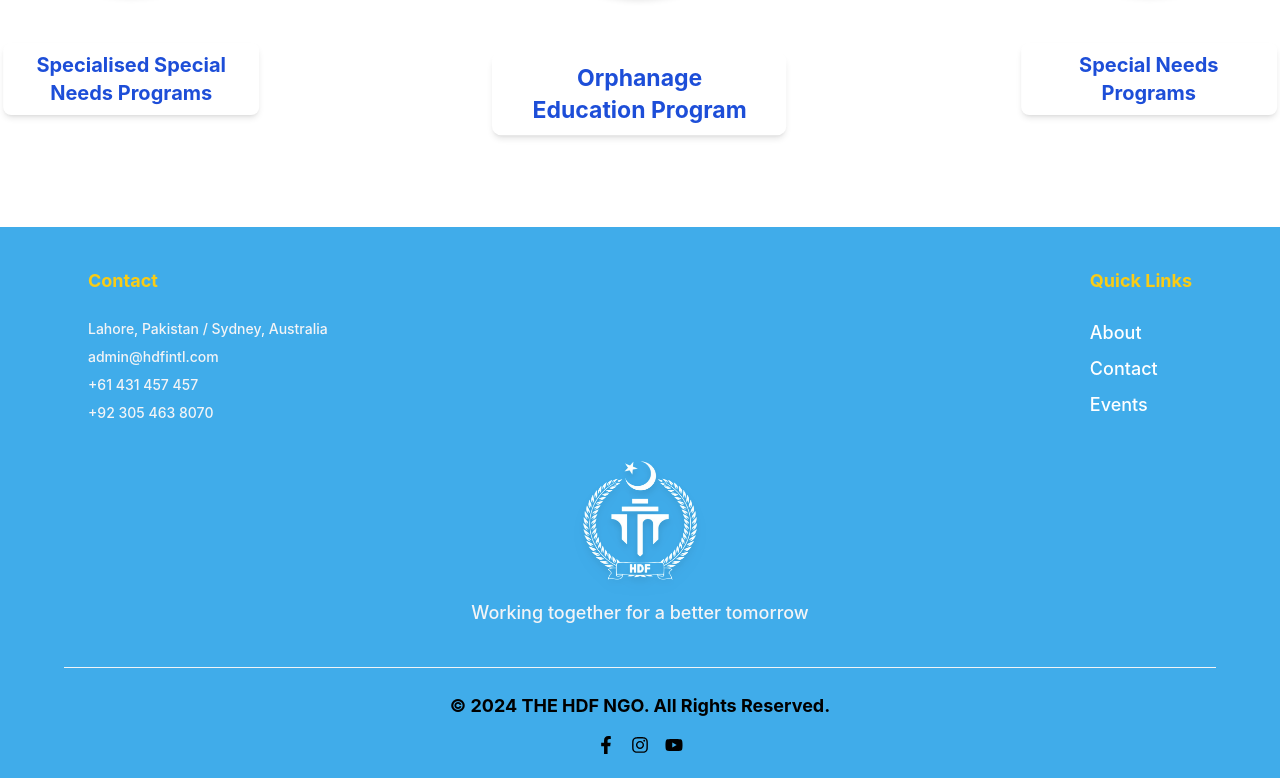
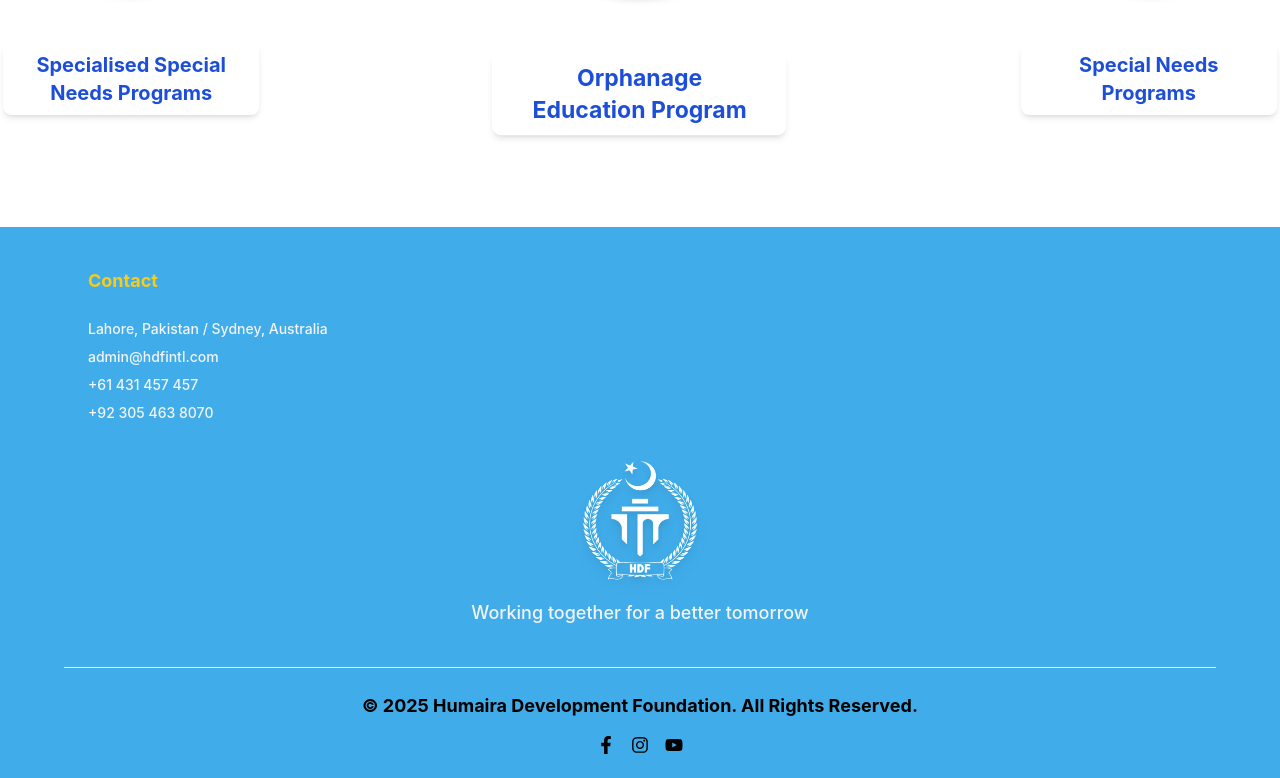
Before and after one commit to asadura/Humaira-BF, a React (Vite) app: page / in a window 1280 px wide. Shown: the part 4121-4899 px from the top of the page. Built offline with nearby package versions, Linux system fonts and the light colour scheme; no server answers.

Commit message:
Update Footer.jsx

```diff
--- a/src/components/Footer.jsx
+++ b/src/components/Footer.jsx
@@ -19,15 +19,7 @@ export default function Footer() {
           </ul>
         </div>
 
-        {/* Quick Links */}
-        <div>
-          <h2 className="text-yellow-400 font-bold text-lg mb-4">Quick Links</h2>
-          <ul className="space-y-2 text-sm">
-            <li><a className="hover:text-yellow-400 text-white text-lg">About</a></li>
-            <li><a className="hover:text-yellow-400 text-white text-lg">Contact</a></li>
-            <li><a className="hover:text-yellow-400 text-white text-lg">Events</a></li>
-          </ul>
-        </div>
+
 
         {/* Logo Section */}
         <div className="md:col-span-2 flex flex-col items-center justify-center text-center">
@@ -42,7 +34,8 @@ export default function Footer() {
 
       {/* Bottom Section */}
       <div className="border-t border-gray-100 py-4 flex flex-col md:flex-row items-center justify-between max-w-6xl mx-auto px-6 text-sm text-gray-400">
-        <p className='text-black font-bold text-lg'>&copy; 2024 THE HDF NGO. All Rights Reserved.</p>
+        <p className='text-black font-bold text-lg'>&copy; 2025 Humaira
+Development Foundation. All Rights Reserved.</p>
 
         {/* Social Links */}
         <div className="flex gap-3 mt-3 md:mt-0">
```
